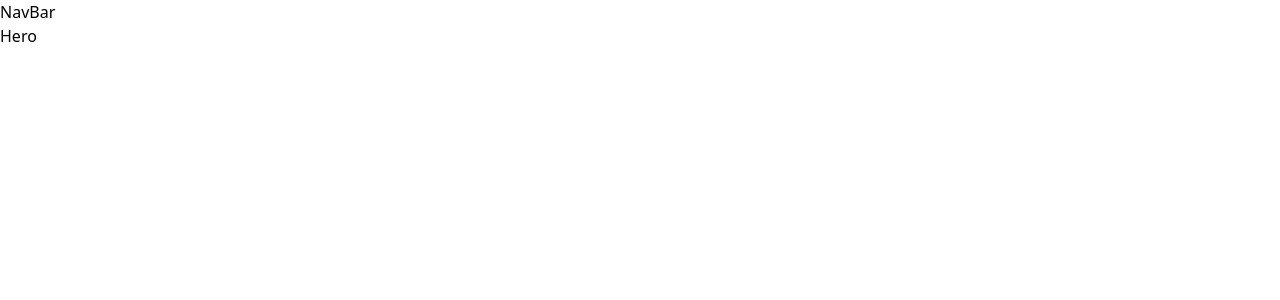
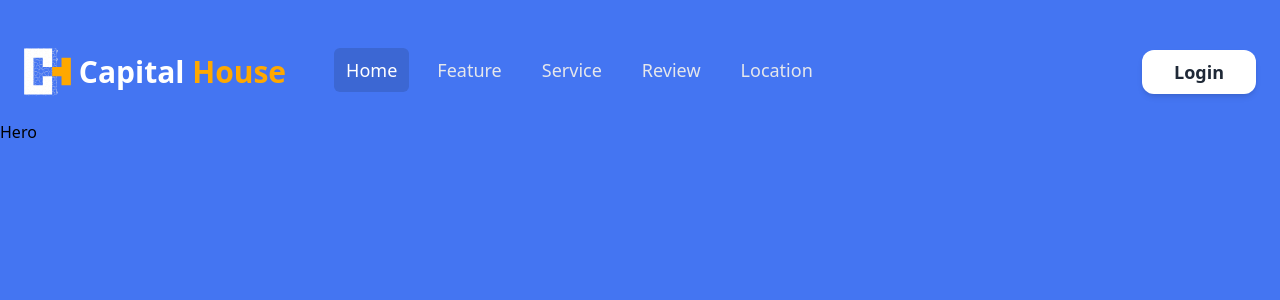
Before and after one commit to RiteshV591/capital-house-react-typescript-app, a React (Vite) app: page / in a window 1280 px wide. Shown: the top 300 px of the page. Built offline with nearby package versions, Linux system fonts and the light colour scheme.

Commit message:
created responsive navbar with hamburger menu (#1)

```diff
--- a/src/Components/Header/Header.tsx
+++ b/src/Components/Header/Header.tsx
@@ -3,8 +3,8 @@ import { Navbar } from "./Navbar";
 
 export const Header = () => {
   return (
-    <section>
-      <div>
+    <section className="h-screen bg-primary relative">
+      <div className="container mx-auto">
         <Navbar />
         <HeroSection />
       </div>
--- a/src/Components/Header/HeroSection.tsx
+++ b/src/Components/Header/HeroSection.tsx
@@ -1,3 +1,3 @@
 export const HeroSection = () => {
-  return <div>Hero</div>;
+  return <div className="container mx-auto">Hero</div>;
 };
--- a/src/Components/Header/Navbar.tsx
+++ b/src/Components/Header/Navbar.tsx
@@ -1,3 +1,147 @@
+import { useState } from "react";
+
 export const Navbar = () => {
-  return <nav>NavBar</nav>;
+  const [isOpen, setIsOpen] = useState(false);
+
+  return (
+    <nav>
+      <div className="max-w-screen-xl flex flex-wrap items-center justify-between mx-auto p-6 pt-10 base:pt-12 2xl:pt-14 2xl:px-4 lg:flex-nowrap 2xl:max-w-screen-2xl">
+        <div className="flex items-center base:hidden">
+          <button
+            onClick={() => setIsOpen(!isOpen)}
+            type="button"
+            className="transition-all delay-150 relative inline-flex items-center justify-center rounded-md p-2 text-gray-200 hover:bg-gray-700 hover:text-white focus:outline-none focus:ring-2 focus:ring-inset focus:ring-white"
+            aria-controls="mobile-menu"
+            aria-expanded="false"
+          >
+            <span className="absolute -inset-0.5"></span>
+            <span className="sr-only">Open main menu</span>
+
+            {isOpen ? (
+              <svg
+                className="block h-6 w-6"
+                fill="none"
+                viewBox="0 0 24 24"
+                stroke-width="1.5"
+                stroke="currentColor"
+                aria-hidden="true"
+              >
+                <path
+                  stroke-linecap="round"
+                  stroke-linejoin="round"
+                  d="M6 18L18 6M6 6l12 12"
+                />
+              </svg>
+            ) : (
+              <svg
+                className="block h-6 w-6"
+                fill="none"
+                viewBox="0 0 24 24"
+                stroke-width="1.5"
+                stroke="currentColor"
+                aria-hidden="true"
+              >
+                <path
+                  stroke-linecap="round"
+                  stroke-linejoin="round"
+                  d="M3.75 6.75h16.5M3.75 12h16.5m-16.5 5.25h16.5"
+                />
+              </svg>
+            )}
+          </button>
+        </div>
+
+        <div className="flex gap-4">
+          <div className="flex flex-shrink-0 items-center cursor-pointer">
+            <img
+              className="h-10 w-auto xl:h-12 "
+              src="logo.svg"
+              alt="Company logo"
+            />
+
+            <h1 className="hidden sm:block mx-2 text-white font-bold text-2xl xl:text-3xl">
+              Capital <span className="text-secondary">House</span>
+            </h1>
+          </div>
+          <div className="hidden base:ml-6 base:block">
+            <div className="flex space-x-4">
+              <a
+                href="#"
+                className="bg-gray-900 bg-opacity-15 text-white rounded-md px-3 py-2 text-base xl:text-lg font-medium"
+                aria-current="page"
+              >
+                Home
+              </a>
+              <a
+                href="#"
+                className="text-gray-200 hover:bg-gray-900 hover:bg-opacity-15 hover:text-white rounded-md px-3 py-2 text-base xl:text-lg font-medium"
+              >
+                Feature
+              </a>
+              <a
+                href="#"
+                className="text-gray-200 hover:bg-gray-900 hover:bg-opacity-15 hover:text-white rounded-md px-3 py-2 text-base xl:text-lg font-medium"
+              >
+                Service
+              </a>
+              <a
+                href="#"
+                className="text-gray-200 hover:bg-gray-900 hover:bg-opacity-15 hover:text-white rounded-md px-3 py-2 text-base xl:text-lg font-medium"
+              >
+                Review
+              </a>
+              <a
+                href="#"
+                className="text-gray-200 hover:bg-gray-900 hover:bg-opacity-15 hover:text-white rounded-md px-3 py-2 text-base xl:text-lg font-medium"
+              >
+                Location
+              </a>
+            </div>
+          </div>
+        </div>
+
+        <div className="flex items-center">
+          <button className="transition-all delay-75 rounded-xl bg-white px-5 py-2 lg:px-8 2xl:px-10 text-gray-800 focus:outline-none xl:text-lg font-semibold hover:bg-slate-300 hover:text-gray-950 shadow-md hover:shadow-xl hover:scale-105 active:scale-100 active:shadow-lg">
+            Login
+          </button>
+        </div>
+      </div>
+
+      <div className={isOpen ? "base:hidden" : "hidden"} id="mobile-menu">
+        <div className="transition-all delay-150 space-y-1 px-2 pb-3 pt-2 bg-white m-4 rounded-lg">
+          <a
+            href="#"
+            className="bg-gray-900 text-white block rounded-md px-3 py-2 text-base font-medium"
+            aria-current="page"
+          >
+            Home
+          </a>
+          <a
+            href="#"
+            className="text-gray-800 hover:bg-gray-700 hover:text-white block rounded-md px-3 py-2 text-base font-medium"
+          >
+            Feature
+          </a>
+          <a
+            href="#"
+            className="text-gray-800 hover:bg-gray-700 hover:text-white block rounded-md px-3 py-2 text-base font-medium"
+          >
+            Service
+          </a>
+          <a
+            href="#"
+            className="text-gray-800 hover:bg-gray-700 hover:text-white block rounded-md px-3 py-2 text-base font-medium"
+          >
+            Review
+          </a>
+          <a
+            href="#"
+            className="text-gray-800 hover:bg-gray-700 hover:text-white block rounded-md px-3 py-2 text-base font-medium"
+          >
+            Location
+          </a>
+        </div>
+      </div>
+    </nav>
+  );
 };
```
